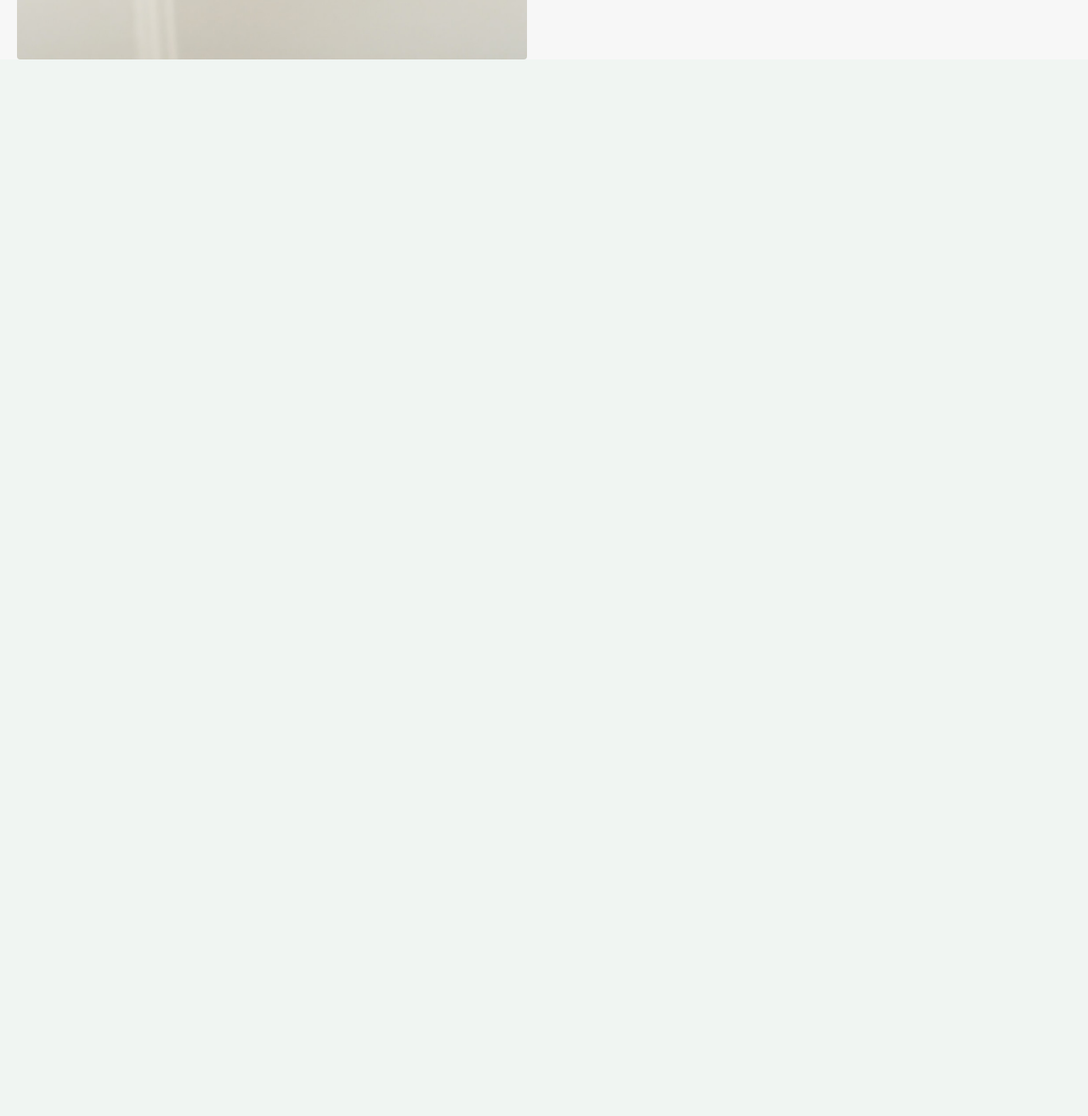
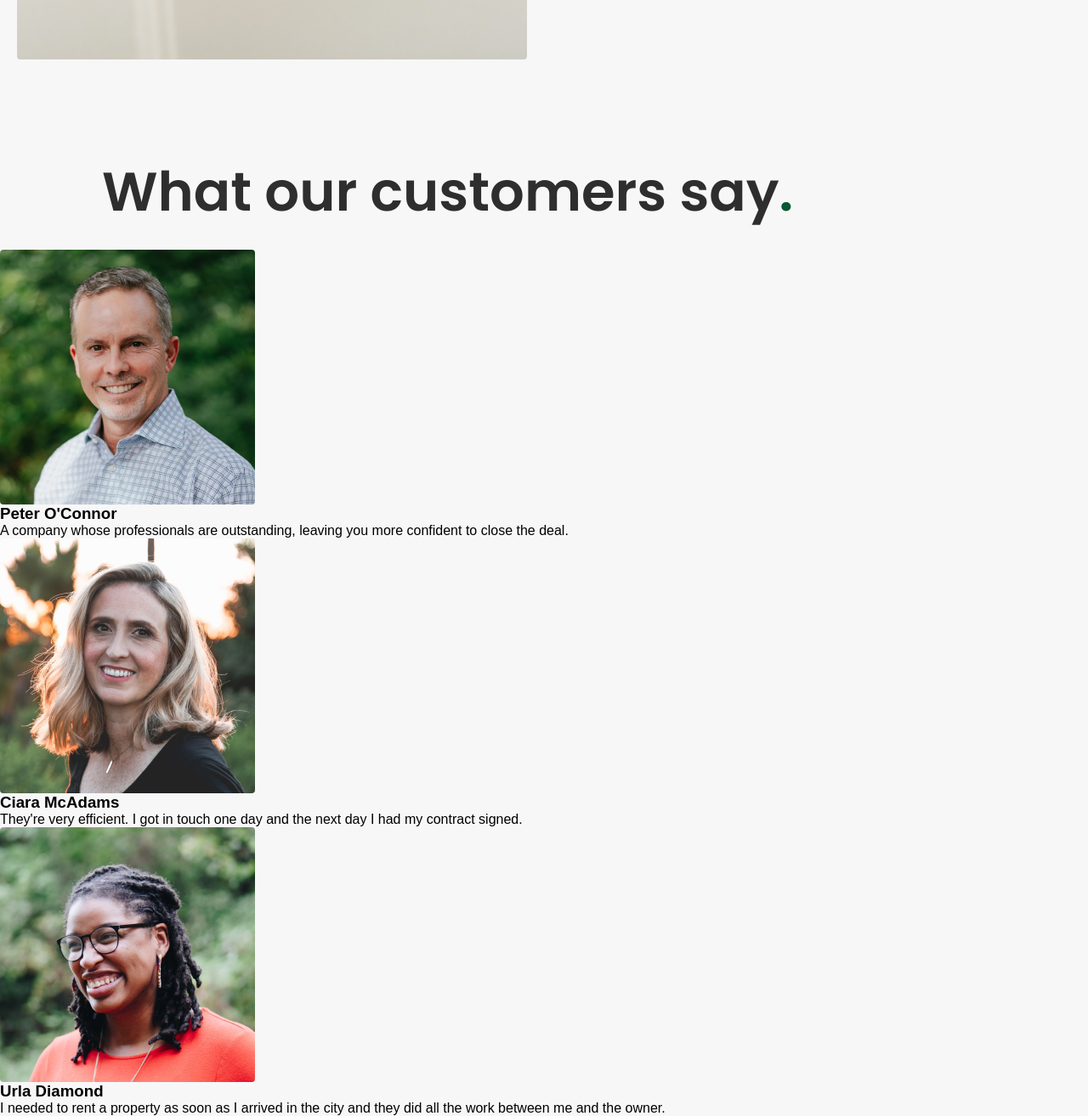
Before and after one commit to olehh92/Dublin-Inn-Real-Estate, a Django app: template templates/index.html in a window 1280 px wide. Shown: the part 2951-4265 px from the top of the page at 85% size. Before the commit the page ends 3021 px from the top, so only its background shows below. Run offline with Django 4.2, Linux system fonts and the light colour scheme; the template is opened without the code that fills it, so the values that code supplies are empty; parts of the project's set-up code (start-up, migrations or seed data) failed here and were passed over.

Commit message:
Add html structure to the testminonial section.

```diff
--- a/static/assets/css/home/keys.css
+++ b/static/assets/css/home/keys.css
@@ -9,6 +9,7 @@
     gap: 40px;
     max-width: 1280px;
     margin: 0 auto;
+    margin-bottom: 120px;
 }
 
 .keys-image img {
--- a/templates/index.html
+++ b/templates/index.html
@@ -144,5 +144,28 @@
             </div>
         </div>
     </article>
+
+    <section class="testimonial">
+        <div class="container">
+            <h2 class="font-p-xxl gray-10">What our customers say<span class="primary-color-5">.</span></h2>
+        </div>
+        <div class="testimonial-container">
+            <div class="testimonial-1">
+                <img src="../static/assets/img/profile-1.jpg" alt="A man on a green background smiling at the camera.">
+                <h3>Peter O'Connor</h3>
+                <p>A company whose professionals are outstanding, leaving you more confident to close the deal.</p>
+            </div>
+            <div class="testimonial-2">
+                <img src="../static/assets/img/profile-2.jpg" alt="A blonde haired woman smiling at the camera.">
+                <h3>Ciara McAdams</h3>
+                <p>They're very efficient. I got in touch one day and the next day I had my contract signed.</p>
+            </div>
+            <div class="testimonial-3">
+                <img src="../static/assets/img/profile-3.jpg" alt="A woman, in a red shirt, smiling to the side.">
+                <h3>Urla Diamond</h3>
+                <p>I needed to rent a property as soon as I arrived in the city and they did all the work between me and the owner.</p>
+            </div>
+        </div>
+    </section>
 </body>
 </html>
```
Also changed, not shown: static/assets/img/profile-1.jpg (added), static/assets/img/profile-2.jpg (added), static/assets/img/profile-3.jpg (added).
